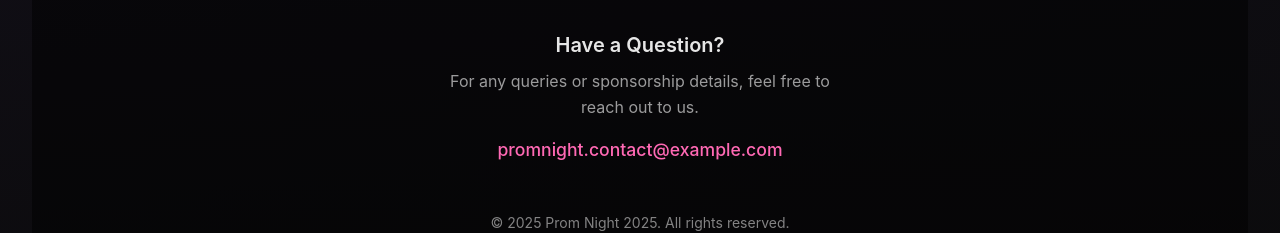
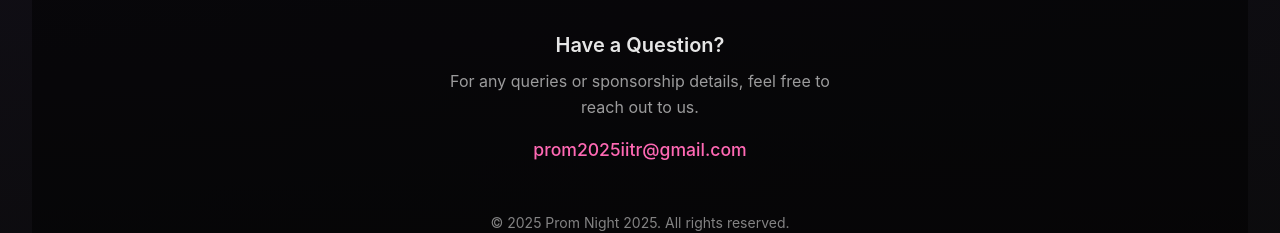
Before and after one commit to Architrb1795/prom, a React (Vite) app: page / in a window 1280 px wide. Shown: the part 5380-5613 px from the top of the page. Built offline with nearby package versions, Linux system fonts and the light colour scheme; the HTML template or start-up script is replaced by a standard one.

Commit message:
Updated FAQ.jsx

```diff
--- a/src/components/FAQ.jsx
+++ b/src/components/FAQ.jsx
@@ -101,7 +101,7 @@ const FAQ = () => {
     For any queries or sponsorship details, feel free to reach out to us.
   </p>
   <a href="mailto:promnight.contact@example.com" className="contact-email">
-    promnight.contact@example.com
+    prom2025iitr@gmail.com
   </a>
 </div>
           <p className="footer-copyright">
```
